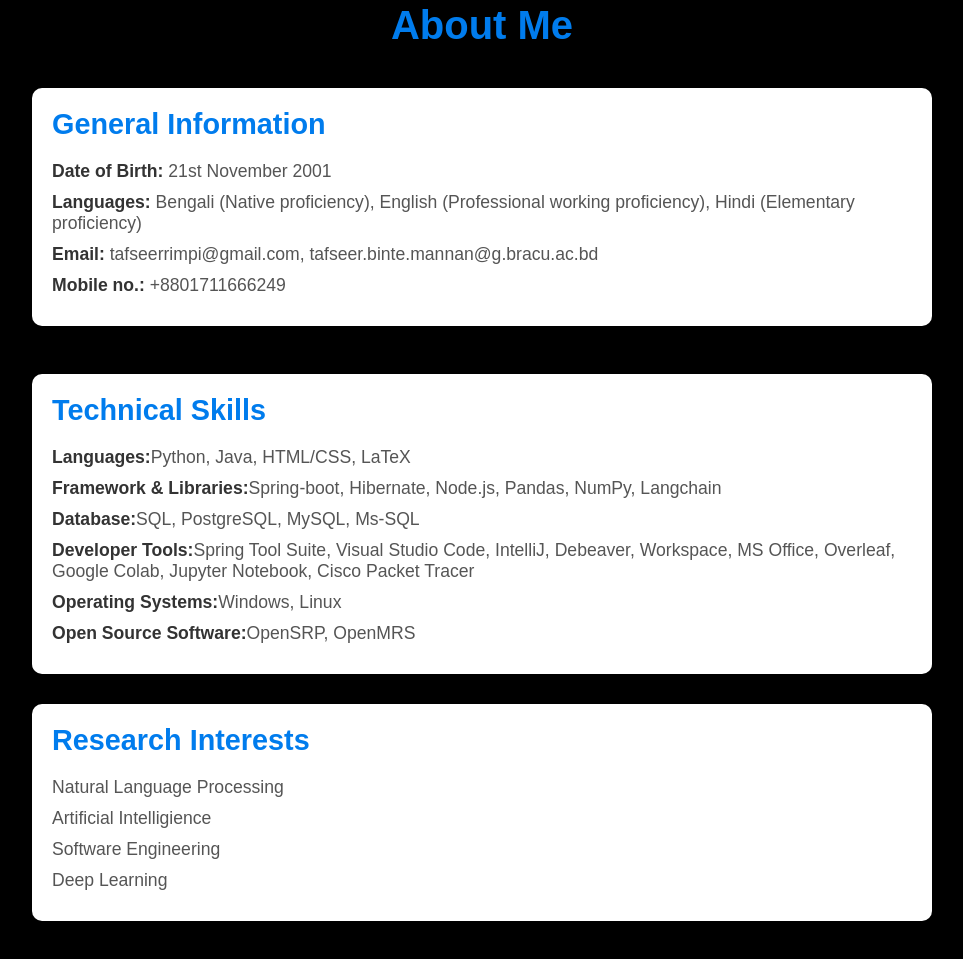
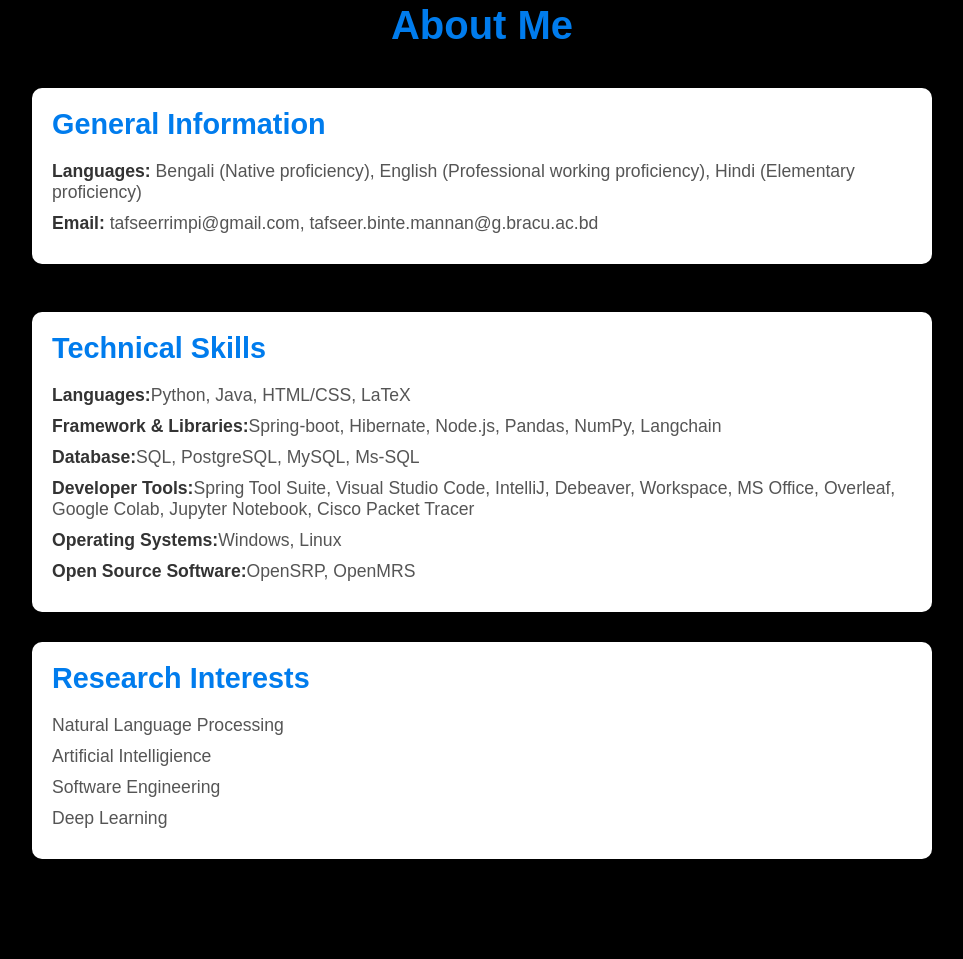
Before and after one commit to TafseerBinte21/TafseerBinte21.github.io, a plain HTML site: page index.html in a window 1280 px wide. Shown: the part 857-1816 px from the top of the page, without its empty margins (158-1121 px from the left). Drawn offline with nearby package versions, Linux system fonts and the light colour scheme; a script that the page names is missing.

Commit message:
removed some info

```diff
--- a/index.html
+++ b/index.html
@@ -91,11 +91,11 @@
                 <div class="personal-info">
                     <h3>General Information</h3>
                     <ul>
-                        <li><strong>Date of Birth:</strong> 21st November 2001</li>
+                        <!-- <li><strong>Date of Birth:</strong> 21st November 2001</li> -->
                         <li><strong>Languages:</strong> Bengali (Native proficiency), English (Professional working
                             proficiency), Hindi (Elementary proficiency)</li>
                         <li><strong>Email:</strong> tafseerrimpi@gmail.com, tafseer.binte.mannan@g.bracu.ac.bd</li>
-                        <li><strong>Mobile no.:</strong> +8801711666249</li>
+                        <!-- <li><strong>Mobile no.:</strong> +8801711666249</li> -->
                     </ul>
                 </div>
                 , preparing resumes,
```
